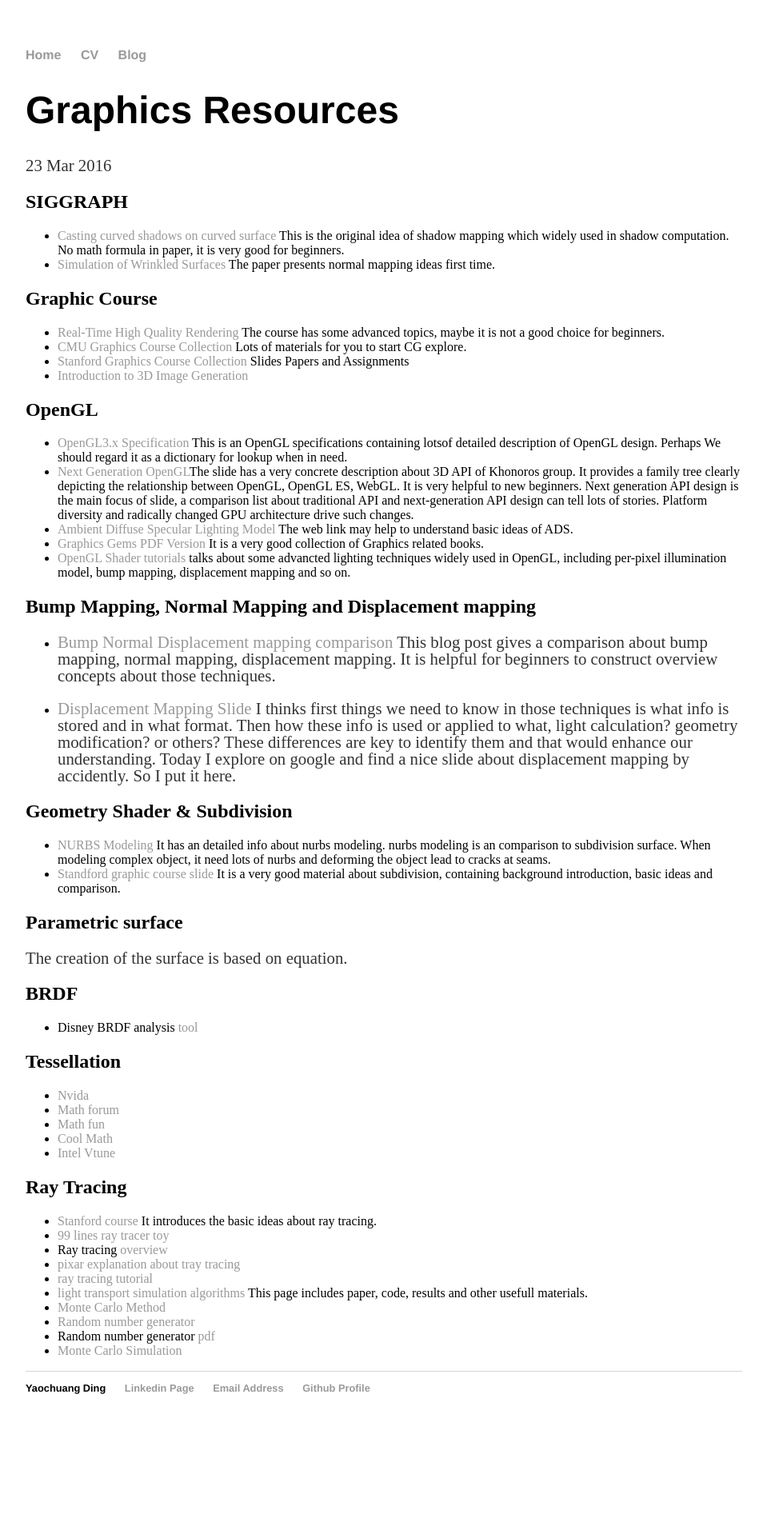
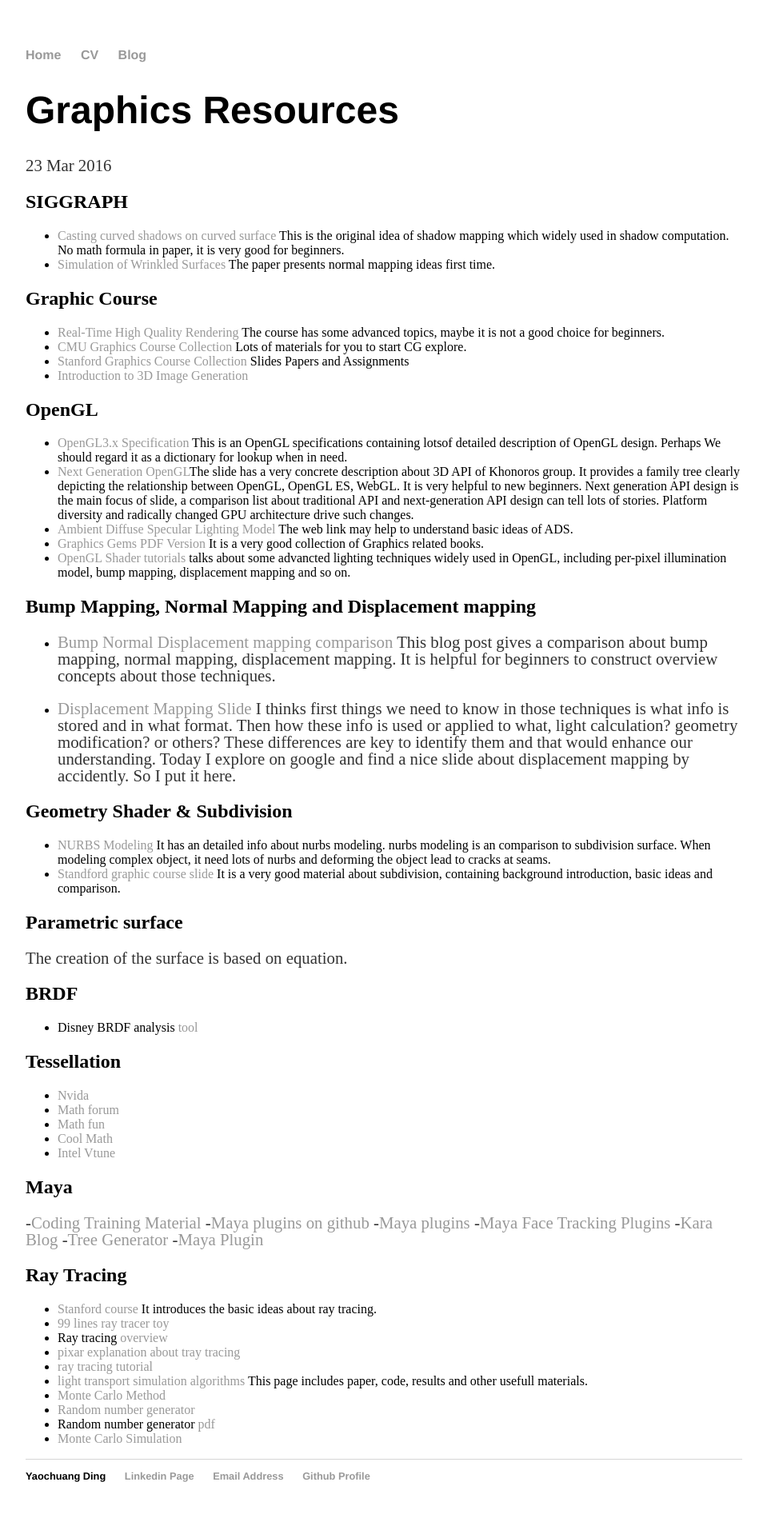
Before and after one commit to ychding11/ychding11.github.io, a Jekyll site: the page built from _posts/2015-03-23-Graphics-Resources.md, in a window 1280 px wide. Shown: the whole page at 80% size, without its empty margins (160-1119 px from the left). Built offline with Jekyll 4.4.1, drawn with Linux system fonts in a browser that asks for light colours; before the commit the page ends 1803 px from its top, so only the background shows below that.

Commit message:
1. add maya plugin info

```diff
--- a/_posts/2015-03-23-Graphics-Resources.md
+++ b/_posts/2015-03-23-Graphics-Resources.md
@@ -75,6 +75,17 @@ on equation.
 - [Cool Math](http://www.coolmath.com/lesson-tessellations-1)
 - [Intel Vtune](https://software.intel.com/en-us/node/596501)
 
+## Maya
+
+-[Coding Training Material](https://github.com/ADN-DevTech/Maya-Training-Material)
+-[Maya plugins on github](https://github.com/illmillrig?tab=repositories)
+-[Maya plugins](https://github.com/appleseedhq)
+-[Maya Face Tracking Plugins](https://github.com/oscarwestberg/Face-Tracking-Maya)
+-[Kara Blog](http://www.karajensen.com/)
+-[Tree Generator](https://github.com/karajensen/tree-generator)
+-[Maya Plugin](https://github.com/illmillrig/SurfaceAttach)
+
+
 ## Ray Tracing
 
 - [Stanford course](http://candela.stanford.edu/cs348b-14/doku.php)
```
